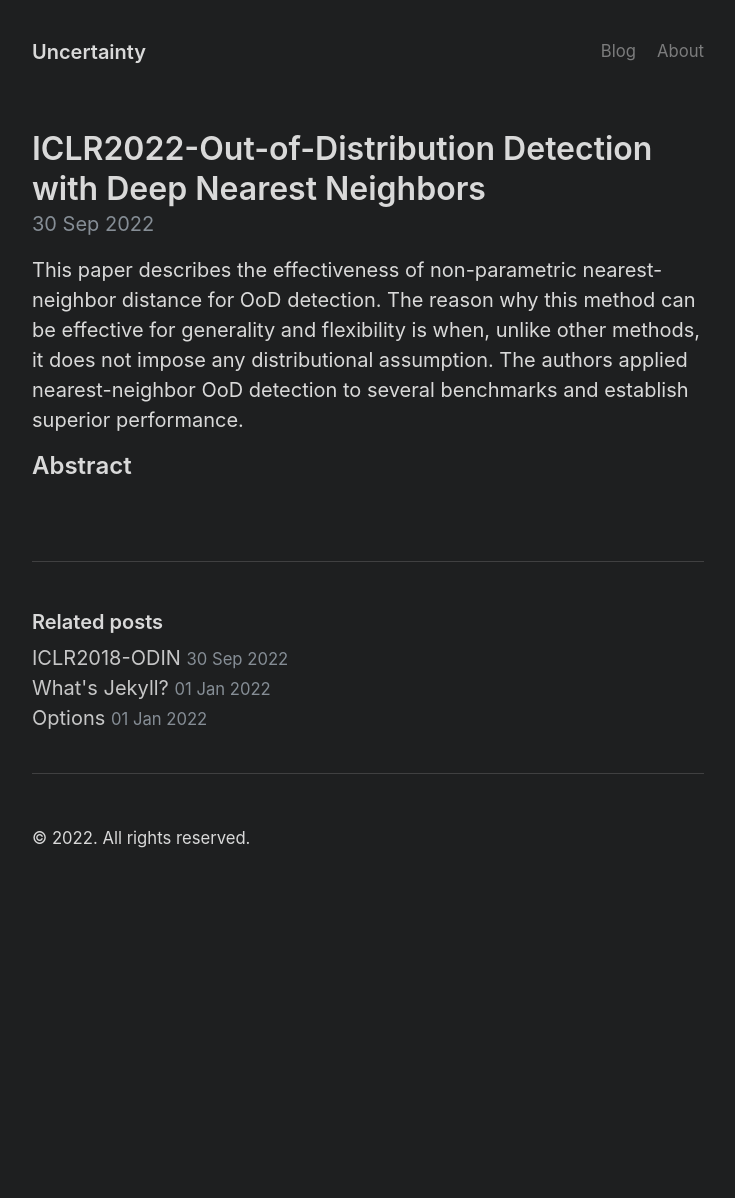
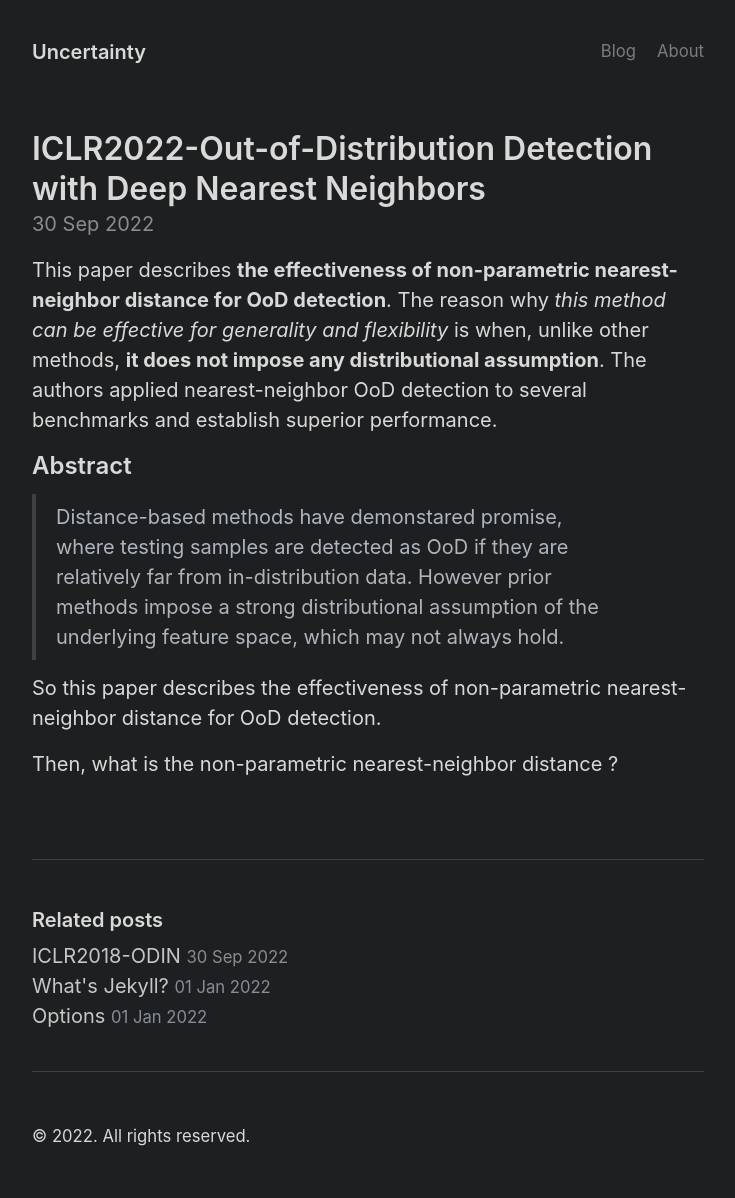
Before and after one commit to mawjdgus0812/mawjdgus0812.github.io, a Jekyll site: the page built from _posts/2022-09-30-ICML2022-Out-of-Distribution-Detection-with-Deep-Nearest-Neighbors.md, in a window 1280 px wide. Shown: the whole page, without its empty margins (272-1007 px from the left). Built offline with Jekyll 4.4.1, drawn with Linux system fonts in a browser that asks for light colours; before the commit the page ends 900 px from its top, so only the background shows below that.

Commit message:
Update 2022-09-30-ICML2022-Out-of-Distribution-Detection-with-Deep-Nearest-Neighbors.md

```diff
--- a/_posts/2022-09-30-ICML2022-Out-of-Distribution-Detection-with-Deep-Nearest-Neighbors.md
+++ b/_posts/2022-09-30-ICML2022-Out-of-Distribution-Detection-with-Deep-Nearest-Neighbors.md
@@ -4,9 +4,15 @@ title: ICLR2022-Out-of-Distribution Detection with Deep Nearest Neighbors
 use_math: True
 ---
 
-This paper describes the effectiveness of non-parametric nearest-neighbor distance for OoD detection.
-The reason why this method can be effective for generality and flexibility is when, unlike other methods, it does not impose
-any distributional assumption. The authors applied nearest-neighbor OoD detection to several benchmarks and establish superior performance.
+This paper describes **the effectiveness of non-parametric nearest-neighbor distance for OoD detection**.
+The reason why *this method can be effective for generality and flexibility* is when, unlike other methods, **it does not impose
+any distributional assumption**. The authors applied nearest-neighbor OoD detection to several benchmarks and establish superior performance.
 
 
 ## Abstract
+
+> Distance-based methods have demonstared promise, where testing samples are detected as OoD if they are relatively far from in-distribution data. However prior methods impose a strong distributional assumption of the underlying feature space, which may not always hold.
+
+So this paper describes the effectiveness of non-parametric nearest-neighbor distance for OoD detection.
+
+Then, what is the non-parametric nearest-neighbor distance ?
```
